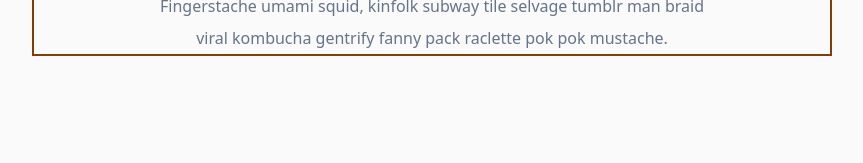
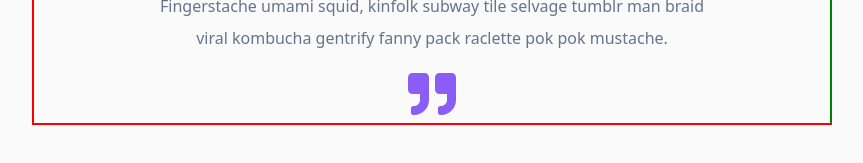
Before and after one commit to L-Qichen/React-mini-projects, a React (Vite) app in the folder slider/: page / in a window 1280 px wide. Shown: the part 427-590 px from the top of the page, without its empty margins (208-1071 px from the left). Built offline with nearby package versions, Linux system fonts and the light colour scheme.

Commit message:
Added quote icon in Carousel component

```diff
--- a/slider/package.json
+++ b/slider/package.json
@@ -11,7 +11,8 @@
   },
   "dependencies": {
     "react": "^18.2.0",
-    "react-dom": "^18.2.0"
+    "react-dom": "^18.2.0",
+    "react-icons": "^4.11.0"
   },
   "devDependencies": {
     "@types/react": "^18.2.15",
--- a/slider/src/Carousel.jsx
+++ b/slider/src/Carousel.jsx
@@ -1,5 +1,7 @@
 import { useState } from 'react'
 import { shortList, list, longList } from './data'
+import { FaQuoteRight } from 'react-icons/fa';
+import { FiChevronLeft, FiChevronRight } from 'react-icons/fi';
 
 const Carousel = () => {
   const [customers, setCustomers] = useState(shortList);
@@ -14,6 +16,7 @@ const Carousel = () => {
             <h5 className='customer-name'>{name}</h5>
             <p className='customer-title'>{title}</p>
             <p className='customer-quote'>{quote}</p>
+            <FaQuoteRight className="quote-icon" />
           </div>
         )
       })}
--- a/slider/src/style.css
+++ b/slider/src/style.css
@@ -44,3 +44,9 @@
   line-height: 2;
   color: #64748b;
 }
+
+.quote-icon{
+  color: #8b5cf6;
+  margin-top: 1rem;
+  font-size: 3rem;
+}
```
Also changed, not shown: 1 other file (tests, documents, lock files or other folders).
